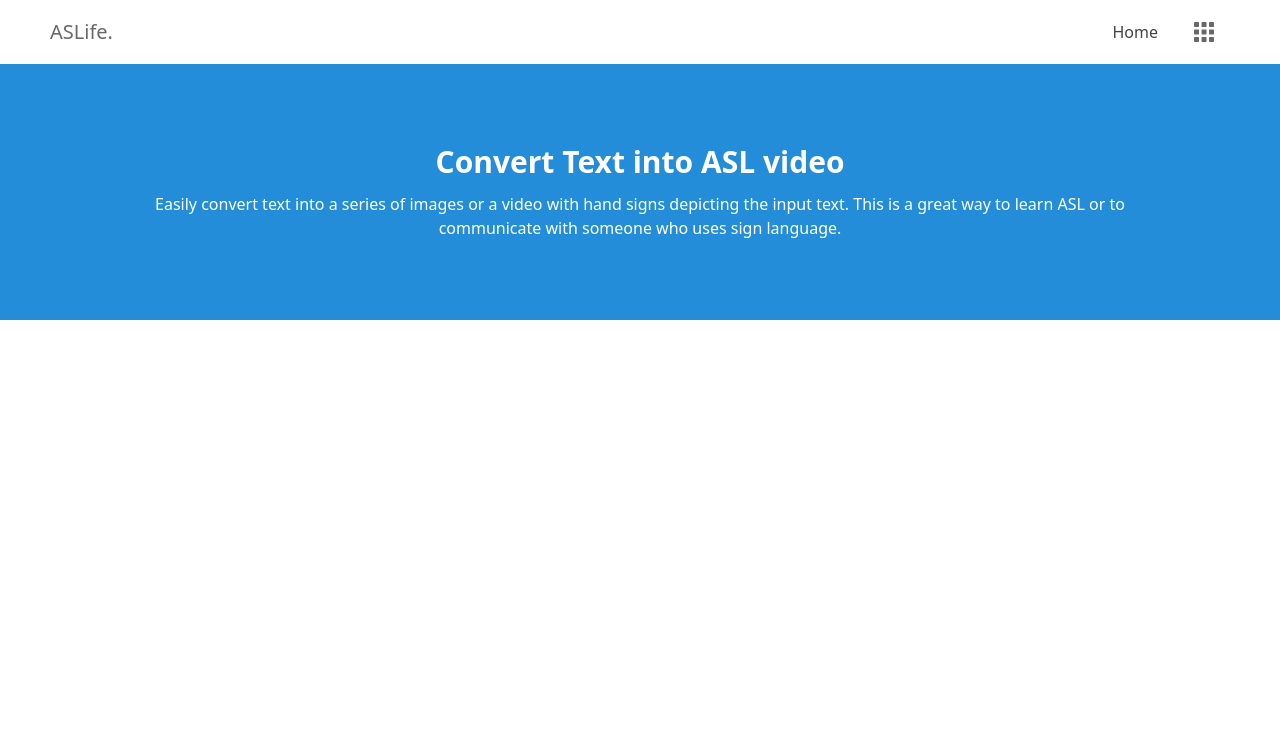
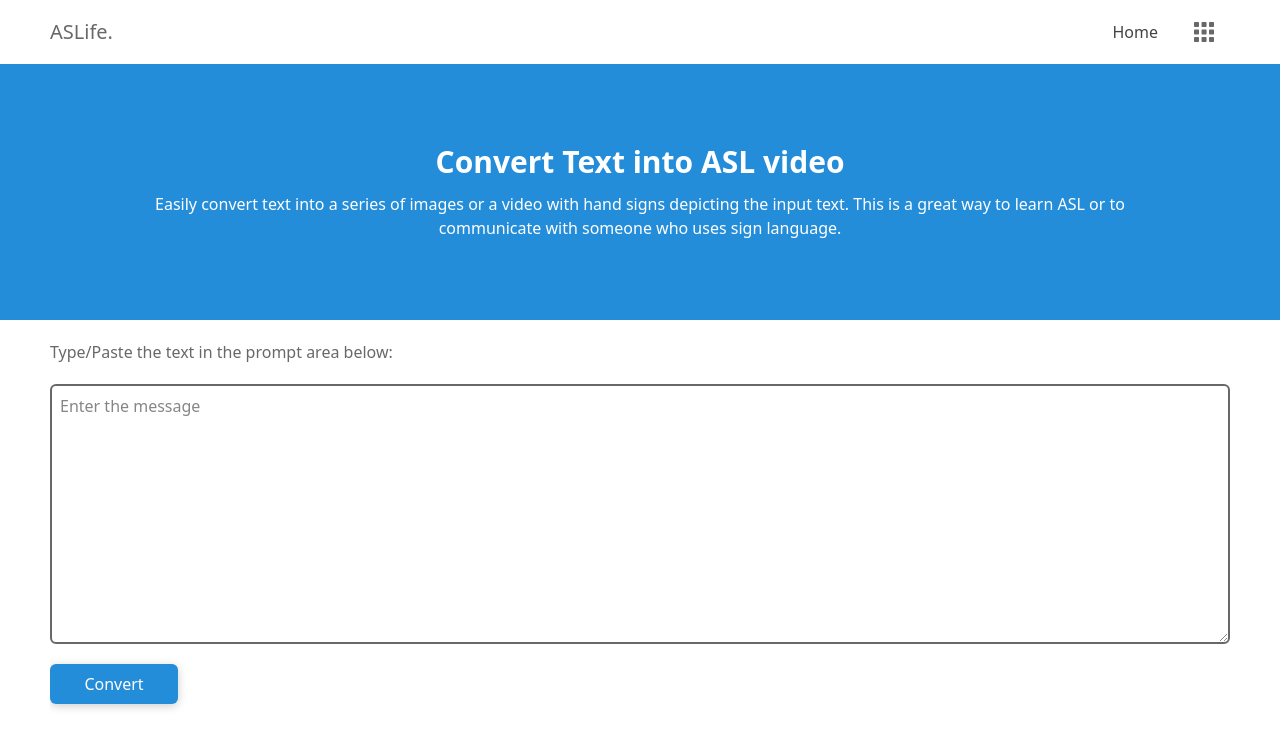
Before and after one commit to Anubhav-Pal/ASL-Project-SSFT, a React (Vite) app in the folder frontend-asl/: page /texttovideo in a window 1280 px wide. Shown: the top 748 px of the page. Built offline with nearby package versions, Linux system fonts and the light colour scheme.

Commit message:
Add TextToVideo UI

```diff
--- a/frontend-asl/src/main.css
+++ b/frontend-asl/src/main.css
@@ -25,16 +25,15 @@ a {
 }
 
 .gradient-primary {
-  background-image: linear-gradient(to right, #248DDA, #06A6FF);
+  background-image: linear-gradient(to right, #248dda);
   background-image: radial-gradient(64.18% 64.18% at 71.16% 35.69%,
-      #a0c8ff 0.89%,
+      #89b7f8 0.89%,
       #82b6ff 17.23%,
       #6eaafe 42.04%,
-      #5fa1ff 55.12%,
-      #44a7ef 71.54%,
-      #2697e8 100%);
-  -webkit-background-clip: text;
-  -webkit-text-fill-color: transparent;
+      rgb(107, 165, 247) 55.12%,
+      rgb(76, 171, 239) 71.54%,
+      #248DDA 100%);
+  -webkit-background-clip:border-box;
 }
 
 .Link-animate {
@@ -88,7 +87,6 @@ a {
 }
 
 .nav-box {
-  background-color: #ffffff;
   box-shadow: 0 2px 10px rgba(0, 0, 0, 0.2);
 }
 
--- a/frontend-asl/src/pages/TextToVideo.jsx
+++ b/frontend-asl/src/pages/TextToVideo.jsx
@@ -2,9 +2,25 @@ import React from 'react'
 import { Navbar, Header } from '../components/index'
 
 const TextToVideo = () => (
-  <section>
+  <section className=''>
     <Navbar />
     <Header heading="Convert Text into ASL video" desc="Easily convert text into a series of images or a video with hand signs depicting the input text. This is a great way to learn ASL or to communicate with someone who uses sign language." />
+
+    <div className="container">
+      <div className='text-[#434343] my-5 font-medium opacity-80'>Type/Paste the text in the prompt area below:</div>
+    </div>
+
+    <div className="container">
+      <form
+      className='flex flex-col flex-start gap-5'
+      action="">
+        <textarea name="" id="" cols="30" rows="10" className='rounded-md border-2 border-[#434343] opacity-80 p-2 placeholder:text-[#434343] placeholder:opacity-80 ' placeholder='Enter the message'></textarea>
+        <button type="submit" className='bg-primary text-white px-2 py-2 font-normal w-[8rem] rounded-md mb-5 nav-box transition-all ease-in-out duration-200 hover:bg-[#1e78b9]'>Convert</button>
+      </form>
+    </div>
+
+
+
   </section>
 )
 
```
